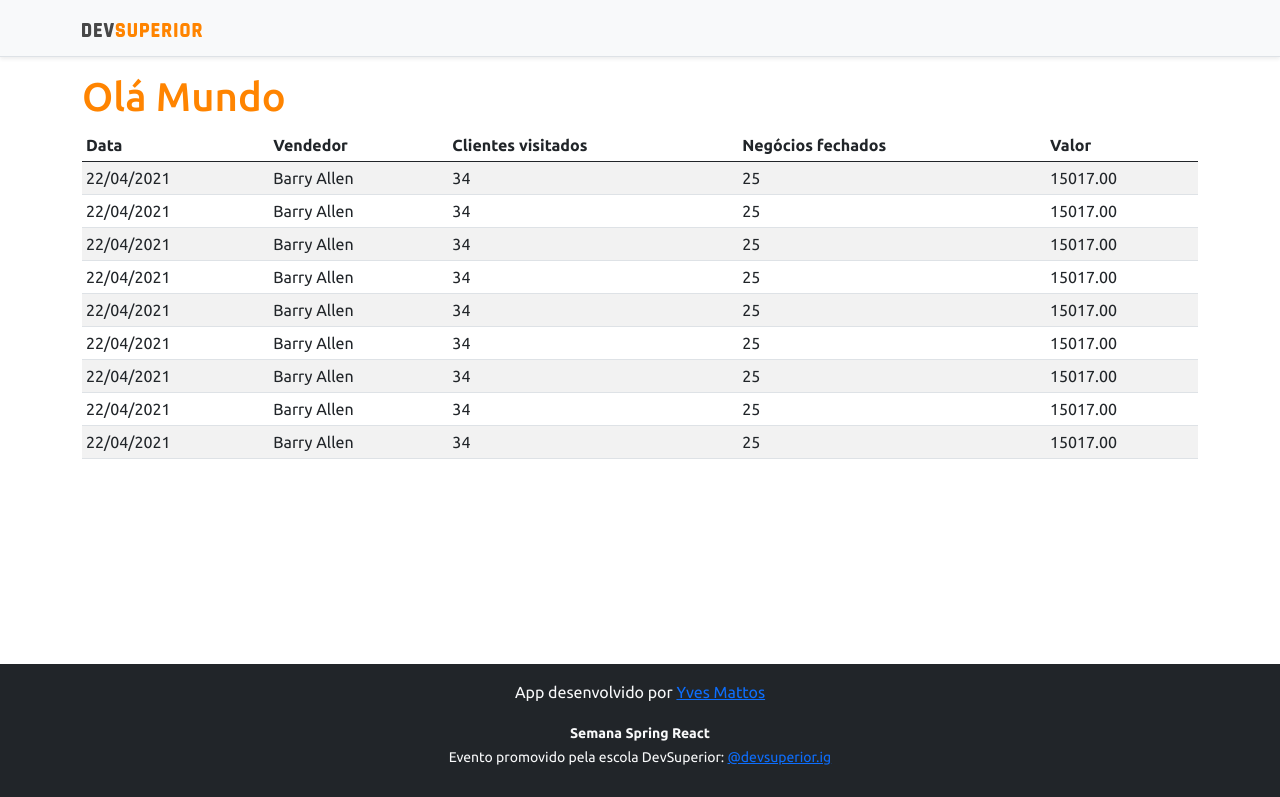
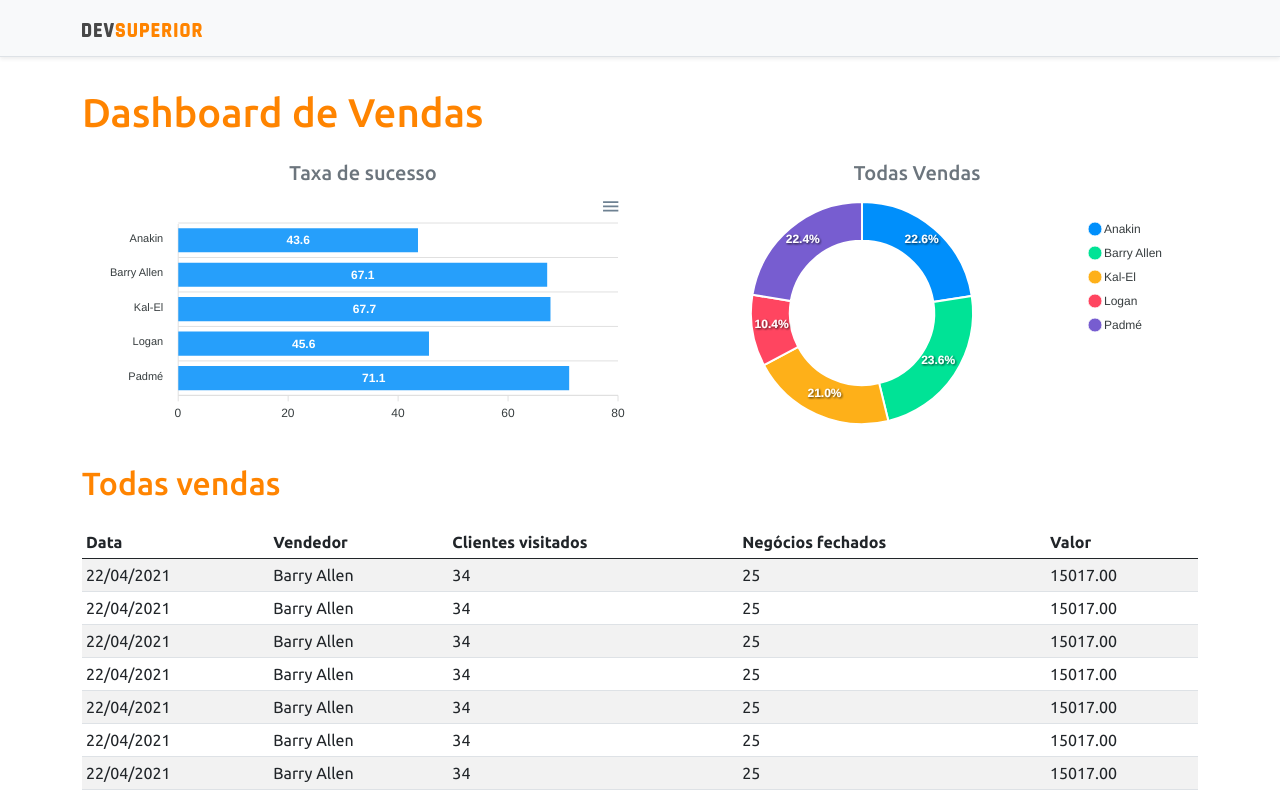
Before and after one commit to Yvesmattos/projeto-sds3, a React (Create React App) app in the folder frontend/: page / in a window 1280 px wide. Shown: the top 797 px of the page. Built offline with nearby package versions, Linux system fonts and the light colour scheme.

Commit message:
Static charts

```diff
--- a/frontend/package.json
+++ b/frontend/package.json
@@ -11,8 +11,10 @@
     "@types/node": "^12.0.0",
     "@types/react": "^17.0.0",
     "@types/react-dom": "^17.0.0",
+    "apexcharts": "^3.26.1",
     "bootstrap": "^5.0.0",
     "react": "^17.0.2",
+    "react-apexcharts": "^1.3.9",
     "react-dom": "^17.0.2",
     "react-scripts": "4.0.3",
     "typescript": "^4.1.2",
--- a/frontend/src/App.tsx
+++ b/frontend/src/App.tsx
@@ -1,4 +1,6 @@
+import BarChart from "components/BarChart";
 import DataTable from "components/DataTable";
+import DonnutChart from "components/DonnutChart";
 import Footer from "components/Footer";
 import NavBar from "components/NavBar";
 
@@ -7,10 +9,23 @@
     <>
       <NavBar />
       <div className="container">
-        <h1 className="text-primary">Olá Mundo</h1>
-        <DataTable/>
+        <h1 className="text-primary py-3">Dashboard de Vendas</h1>
+        <div className="row px-3">
+          <div className="col-sm-6">
+            <h5 className="text-center text-secondary">Taxa de sucesso</h5>
+            <BarChart />
+          </div>
+          <div className="col-sm-6">
+            <h5 className="text-center text-secondary">Todas Vendas</h5>
+            <DonnutChart />
+          </div>
+        </div>
+        <div className="py-3">
+          <h2 className="text-primary">Todas vendas</h2>
+        </div>
+        <DataTable />
       </div>
-      <Footer/>
+      <Footer />
     </>
   );
 }
--- /dev/null
+++ b/frontend/src/components/BarChart/index.tsx
@@ -0,0 +1,34 @@
+import Chart from 'react-apexcharts';
+
+const BarChart = () => {
+    const options = {
+        plotOptions: {
+            bar: {
+                horizontal: true,
+            }
+        },
+    };
+
+    const mockData = {
+        labels: {
+            categories: ['Anakin', 'Barry Allen', 'Kal-El', 'Logan', 'Padmé']
+        },
+        series: [
+            {
+                name: "% Sucesso",
+                data: [43.6, 67.1, 67.7, 45.6, 71.1]
+            }
+        ]
+    };
+
+    return (
+        <Chart
+            options={{ ...options, xaxis: mockData.labels }}
+            series={mockData.series}
+            type='bar'
+            height="240"
+        />
+    );
+}
+
+export default BarChart;
--- /dev/null
+++ b/frontend/src/components/DonnutChart/index.tsx
@@ -0,0 +1,25 @@
+import Chart from 'react-apexcharts';
+
+const DonnutChart = () => {
+    const mockData = {
+        series: [477138, 499928, 444867, 220426, 473088],
+        labels: ['Anakin', 'Barry Allen', 'Kal-El', 'Logan', 'Padmé']
+    }
+
+    const options = {
+        legend: {
+            show: true
+        }
+    }
+
+    return (
+        <Chart
+            options={{ ...options, labels: mockData.labels }}
+            series={mockData.series}
+            type='donut'
+            height="240"
+        />
+    );
+}
+
+export default DonnutChart;
```
Also changed, not shown: 1 other file (tests, documents, lock files or other folders).
